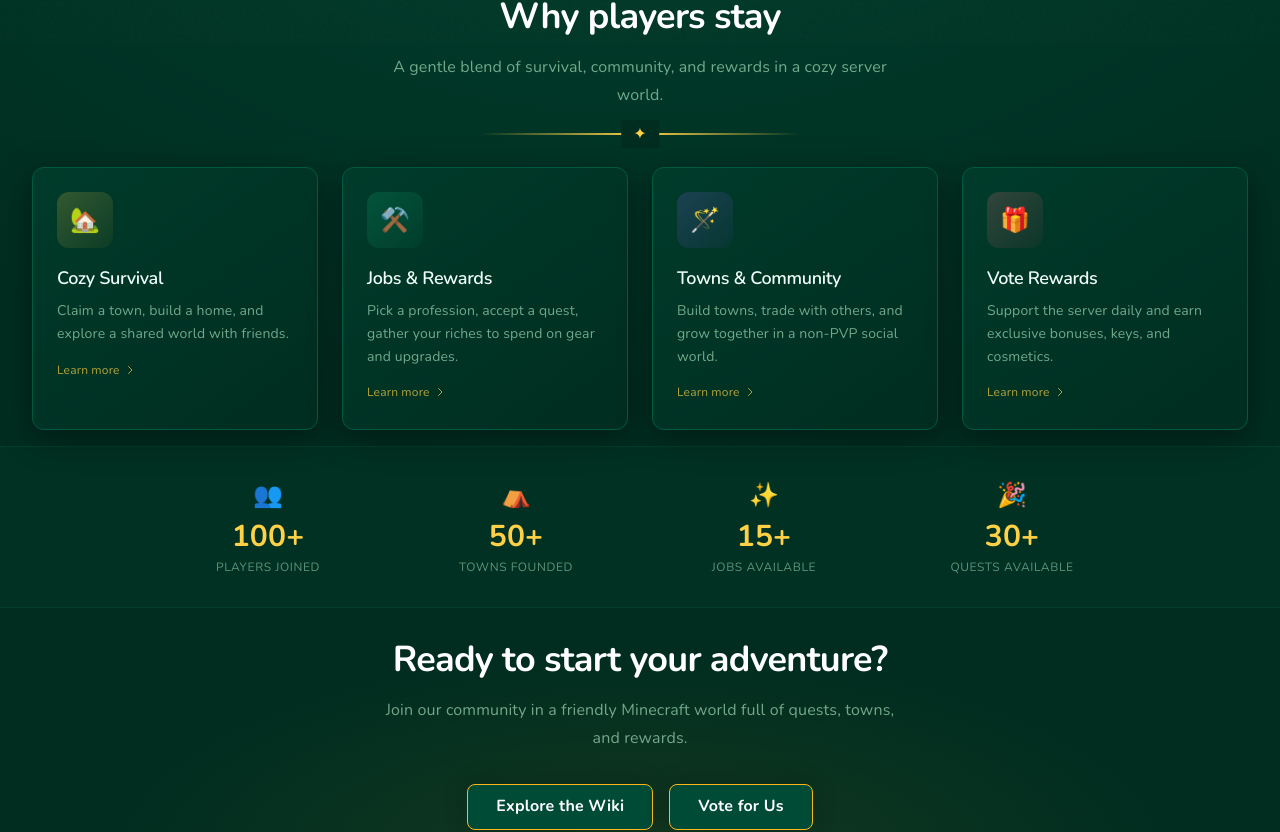
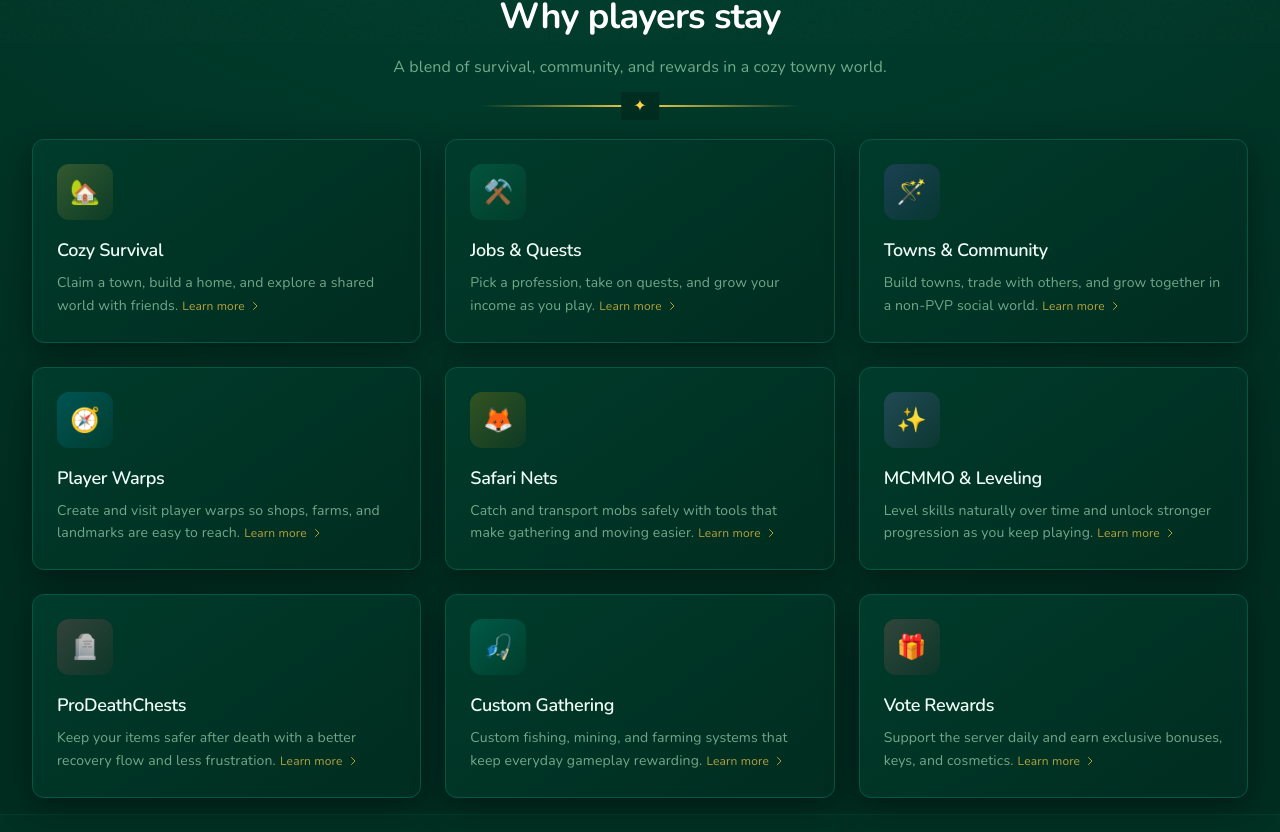
Before and after one commit to kevinadrianpl/dxrerynetworks-site, a Next.js app: page / in a window 1280 px wide. Shown: the part 757-1589 px from the top of the page. Built offline with nearby package versions, Linux system fonts and the light colour scheme; no server answers.

Commit message:
Update page.tsx

```diff
--- a/src/app/page.tsx
+++ b/src/app/page.tsx
@@ -13,8 +13,8 @@ const features = [
   },
   {
     icon: "⚒️",
-    title: "Jobs & Rewards",
-    description: "Pick a profession, accept a quest, gather your riches to spend on gear and upgrades.",
+    title: "Jobs & Quests",
+    description: "Pick a profession, take on quests, and grow your income as you play.",
     href: "/wiki/skills-and-leveling",
     color: "from-emerald-rpg/20 to-emerald-rpg/5",
   },
@@ -24,6 +24,41 @@ const features = [
     description: "Build towns, trade with others, and grow together in a non-PVP social world.",
     href: "/wiki/nation-guide",
     color: "from-mystic-400/20 to-mystic-500/5",
+  },
+  {
+    icon: "🧭",
+    title: "Player Warps",
+    description: "Create and visit player warps so shops, farms, and landmarks are easy to reach.",
+    href: "/wiki/player-warps-guide",
+    color: "from-sky-400/20 to-cyan-500/5",
+  },
+  {
+    icon: "🦊",
+    title: "Safari Nets",
+    description: "Catch and transport mobs safely with tools that make gathering and moving easier.",
+    href: "/wiki/world-overview",
+    color: "from-amber-400/20 to-orange-500/5",
+  },
+  {
+    icon: "✨",
+    title: "MCMMO & Leveling",
+    description: "Level skills naturally over time and unlock stronger progression as you keep playing.",
+    href: "/wiki/skills-and-leveling",
+    color: "from-violet-400/20 to-fuchsia-500/5",
+  },
+  {
+    icon: "🪦",
+    title: "ProDeathChests",
+    description: "Keep your items safer after death with a better recovery flow and less frustration.",
+    href: "/wiki/welcome-guide",
+    color: "from-rose-400/20 to-red-500/5",
+  },
+  {
+    icon: "🎣",
+    title: "Custom Gathering",
+    description: "Custom fishing, mining, and farming systems that keep everyday gameplay rewarding.",
+    href: "/wiki/skills-and-leveling",
+    color: "from-teal-400/20 to-emerald-500/5",
   },
   {
     icon: "🎁",
@@ -166,17 +201,17 @@ export default function HomePage() {
               Why players stay
             </h2>
             <p className="text-parchment-300/60 max-w-lg mx-auto">
-              A gentle blend of survival, community, and rewards in a cozy server world.
+              A blend of survival, community, and rewards in a cozy towny world.
             </p>
             <div className="ornament-divider mt-6 max-w-xs mx-auto" />
           </div>
 
-          <div className="grid grid-cols-1 sm:grid-cols-2 lg:grid-cols-4 gap-6">
+          <div className="grid grid-cols-1 sm:grid-cols-2 lg:grid-cols-3 gap-6">
             {features.map((feature, i) => (
               <Link
                 key={feature.title}
                 href={feature.href}
-                className="rpg-card p-6 group block"
+                className="rpg-card h-full p-6 group block"
                 style={{ animationDelay: `${i * 0.1}s` }}
               >
                 <div className={`w-14 h-14 rounded-xl bg-gradient-to-br ${feature.color} flex items-center justify-center text-2xl mb-4 group-hover:scale-110 transition-transform duration-300`}>
@@ -187,13 +222,13 @@ export default function HomePage() {
                 </h3>
                 <p className="text-sm text-parchment-300/60 leading-relaxed">
                   {feature.description}
+                  <span className="ml-1 inline-flex items-center gap-1 text-xs text-primary-400/70 group-hover:text-primary-400 transition-colors duration-300">
+                    Learn more
+                    <svg className="w-3 h-3 group-hover:translate-x-1 transition-transform duration-300" fill="none" stroke="currentColor" viewBox="0 0 24 24">
+                      <path strokeLinecap="round" strokeLinejoin="round" strokeWidth={2} d="M9 5l7 7-7 7" />
+                    </svg>
+                  </span>
                 </p>
-                <span className="inline-flex items-center gap-1 mt-4 text-xs text-primary-400/70 group-hover:text-primary-400 transition-colors duration-300">
-                  Learn more
-                  <svg className="w-3 h-3 group-hover:translate-x-1 transition-transform duration-300" fill="none" stroke="currentColor" viewBox="0 0 24 24">
-                    <path strokeLinecap="round" strokeLinejoin="round" strokeWidth={2} d="M9 5l7 7-7 7" />
-                  </svg>
-                </span>
               </Link>
             ))}
           </div>
```
